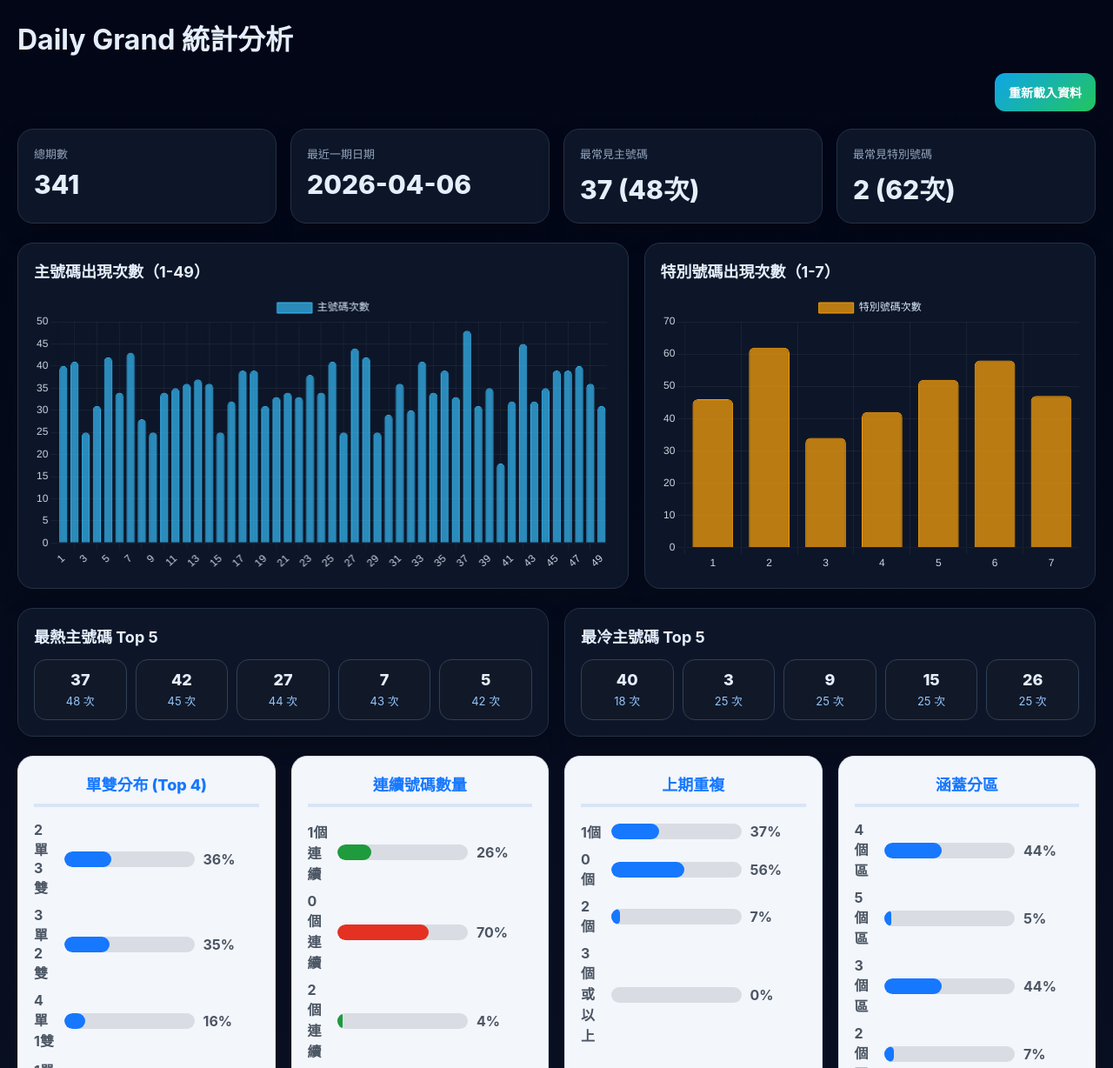
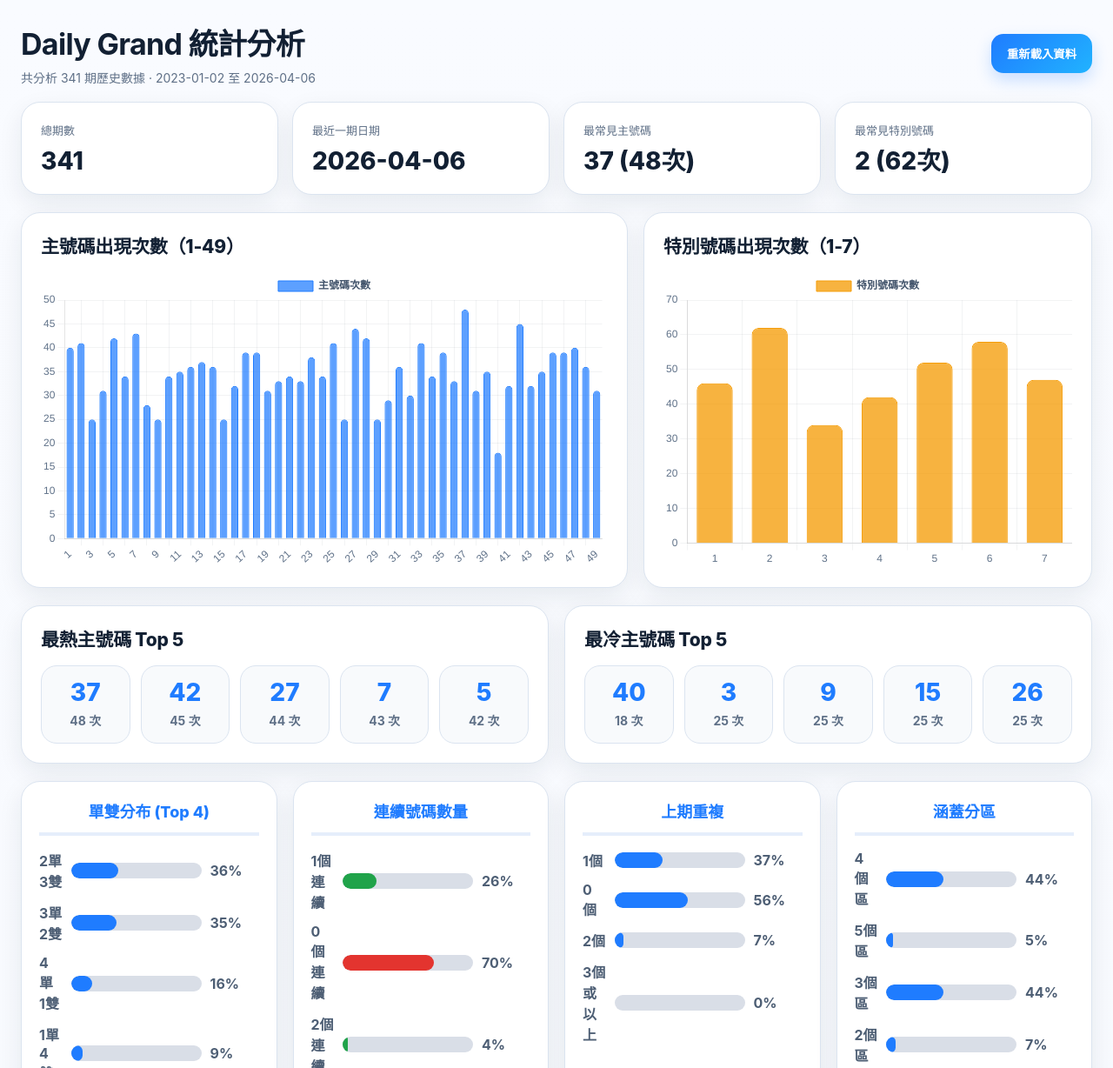
Before and after one commit to ycmycmkaka/daily-grand, a website: page index.html in a window 1280 px wide. Shown: the top 1228 px of the page at 87% size. Drawn offline with nearby package versions, Linux system fonts and the light colour scheme.

Commit message:
Update index.html

```diff
--- a/index.html
+++ b/index.html
@@ -7,21 +7,20 @@
   <script src="https://cdn.jsdelivr.net/npm/chart.js"></script>
   <style>
     :root {
-      --bg: #07111f;
-      --panel: #0f172a;
-      --panel-2: #111827;
-      --line: #243244;
-      --text: #e5eefb;
-      --muted: #93a4bd;
-      --blue: #38bdf8;
-      --green: #22c55e;
+      --bg: #f5f7fb;
+      --panel: #ffffff;
+      --panel-2: #f8fafc;
+      --border: #dbe4f0;
+      --text: #122033;
+      --muted: #5f7087;
+      --blue: #1f7cff;
+      --blue-soft: rgba(31, 124, 255, 0.16);
       --amber: #f59e0b;
-      --red: #ef4444;
-      --graybar: #d1d5db;
-      --card-light: #f8fafc;
-      --card-light-border: #d9e2ef;
-      --card-light-title: #1677ff;
-      --card-light-text: #4b5563;
+      --green: #20a34a;
+      --red: #e3342f;
+      --track: #d9dee7;
+      --shadow: 0 10px 28px rgba(18, 32, 51, 0.08);
+      --radius: 22px;
     }
 
     * { box-sizing: border-box; }
@@ -29,153 +28,169 @@
     body {
       margin: 0;
       font-family: -apple-system, BlinkMacSystemFont, "Segoe UI", Roboto, "Noto Sans TC", sans-serif;
-      background: linear-gradient(180deg, #020617, #0b1324 45%, #07111f);
+      background: linear-gradient(180deg, #f9fbff 0%, #f3f6fb 100%);
       color: var(--text);
     }
 
     .container {
-      max-width: 1360px;
+      max-width: 1380px;
       margin: 0 auto;
-      padding: 20px;
+      padding: 24px;
+    }
+
+    .header {
+      display: flex;
+      justify-content: space-between;
+      align-items: center;
+      gap: 16px;
+      margin-bottom: 18px;
     }
 
     h1 {
-      margin: 0 0 18px;
-      font-size: 32px;
+      margin: 0;
+      font-size: 34px;
+      letter-spacing: -0.02em;
     }
 
-    .topbar {
-      display: flex;
-      justify-content: flex-end;
-      margin-bottom: 20px;
+    .subline {
+      color: var(--muted);
+      margin-top: 6px;
+      font-size: 14px;
     }
 
     .btn {
-      border-radius: 12px;
-      padding: 12px 16px;
-      font-size: 14px;
       border: none;
       cursor: pointer;
       font-weight: 700;
       color: white;
-      background: linear-gradient(135deg, #0ea5e9, #22c55e);
+      background: linear-gradient(135deg, #1f7cff, #21b3ff);
+      border-radius: 14px;
+      padding: 13px 18px;
+      box-shadow: 0 8px 18px rgba(31, 124, 255, 0.22);
+      white-space: nowrap;
     }
 
     .metrics {
       display: grid;
-      grid-template-columns: repeat(4, 1fr);
+      grid-template-columns: repeat(4, minmax(0, 1fr));
       gap: 16px;
-      margin-bottom: 22px;
+      margin-bottom: 20px;
     }
 
     .card {
-      background: rgba(15, 23, 42, 0.92);
-      border: 1px solid var(--line);
-      border-radius: 18px;
-      padding: 18px;
-      box-shadow: 0 10px 24px rgba(0,0,0,0.20);
+      background: var(--panel);
+      border: 1px solid var(--border);
+      border-radius: var(--radius);
+      padding: 22px;
+      box-shadow: var(--shadow);
     }
 
     .metric-label {
       color: var(--muted);
       font-size: 13px;
+      margin-bottom: 10px;
     }
 
     .metric-value {
-      margin-top: 8px;
-      font-size: 30px;
+      font-size: 28px;
       font-weight: 800;
+      line-height: 1.15;
+      word-break: break-word;
     }
 
     .layout-2 {
       display: grid;
       grid-template-columns: 1.15fr 0.85fr;
       gap: 18px;
-      margin-bottom: 22px;
+      margin-bottom: 20px;
     }
 
     .layout-3 {
       display: grid;
       grid-template-columns: 1fr 1fr;
       gap: 18px;
-      margin-bottom: 22px;
+      margin-bottom: 20px;
     }
 
     .layout-4 {
       display: grid;
-      grid-template-columns: repeat(4, 1fr);
+      grid-template-columns: repeat(4, minmax(0, 1fr));
       gap: 18px;
-      margin-bottom: 22px;
+      margin-bottom: 20px;
     }
 
     .section-title {
-      margin: 0 0 14px;
-      font-size: 18px;
+      margin: 0 0 16px;
+      font-size: 21px;
+      font-weight: 800;
+      letter-spacing: -0.01em;
     }
 
     .chart-box {
-      height: 320px;
+      height: 340px;
     }
 
     .balls-grid {
       display: grid;
-      grid-template-columns: repeat(5, 1fr);
-      gap: 10px;
+      grid-template-columns: repeat(5, minmax(0, 1fr));
+      gap: 12px;
     }
 
     .ball-stat {
       background: var(--panel-2);
-      border: 1px solid #2f4057;
-      border-radius: 14px;
-      padding: 12px;
+      border: 1px solid var(--border);
+      border-radius: 18px;
+      padding: 16px 10px;
       text-align: center;
     }
 
     .ball-number {
-      font-size: 18px;
+      font-size: 28px;
       font-weight: 800;
+      line-height: 1;
+      margin-bottom: 8px;
+      color: var(--blue);
     }
 
     .ball-count {
-      color: #93c5fd;
-      font-size: 13px;
-      margin-top: 4px;
+      color: var(--muted);
+      font-size: 14px;
+      font-weight: 700;
     }
 
     .analysis-card {
-      background: #f3f6fb;
-      border: 1px solid var(--card-light-border);
-      border-radius: 18px;
-      padding: 18px 18px 14px;
-      color: #111827;
+      background: var(--panel);
+      border: 1px solid var(--border);
+      border-radius: var(--radius);
+      padding: 20px;
+      box-shadow: var(--shadow);
     }
 
     .analysis-title {
       margin: 0 0 16px;
       font-size: 18px;
       font-weight: 800;
-      color: var(--card-light-title);
+      color: var(--blue);
       text-align: center;
-      padding-bottom: 10px;
-      border-bottom: 4px solid #d8e5f7;
+      padding-bottom: 12px;
+      border-bottom: 4px solid #e5eefb;
     }
 
     .analysis-row {
       display: grid;
-      grid-template-columns: 1fr 150px 64px;
+      grid-template-columns: 1fr 150px 56px;
       gap: 10px;
       align-items: center;
-      margin-bottom: 10px;
+      margin-bottom: 12px;
       font-weight: 700;
-      color: var(--card-light-text);
+      color: #4d5e74;
     }
 
     .bar-track {
       height: 18px;
-      background: #d9dde3;
+      background: var(--track);
       border-radius: 999px;
       overflow: hidden;
-      position: relative;
     }
 
     .bar-fill {
@@ -183,26 +198,50 @@
       border-radius: 999px;
     }
 
-    .blue { background: #1677ff; }
-    .green { background: #1f9a3c; }
-    .red { background: #e43122; }
+    .blue { background: var(--blue); }
+    .green { background: var(--green); }
+    .red { background: var(--red); }
+
+    .table-topline {
+      display: flex;
+      justify-content: space-between;
+      align-items: baseline;
+      gap: 12px;
+      margin-bottom: 14px;
+    }
+
+    .table-note {
+      color: var(--muted);
+      font-size: 13px;
+    }
+
+    .table-wrap {
+      overflow: auto;
+      border: 1px solid var(--border);
+      border-radius: 18px;
+    }
 
     table {
       width: 100%;
       border-collapse: collapse;
+      background: white;
     }
 
     th, td {
-      padding: 12px 10px;
+      padding: 14px 12px;
       text-align: left;
-      border-bottom: 1px solid var(--line);
+      border-bottom: 1px solid #e8eef6;
       font-size: 14px;
       vertical-align: top;
     }
 
     th {
       color: var(--muted);
-      font-weight: 600;
+      font-weight: 700;
+      background: #f8fbff;
+      position: sticky;
+      top: 0;
+      z-index: 1;
     }
 
     .num-row {
@@ -218,15 +257,17 @@
       display: inline-flex;
       align-items: center;
       justify-content: center;
-      background: rgba(56, 189, 248, 0.9);
-      color: #fff;
-      font-weight: 700;
+      background: var(--blue-soft);
+      color: var(--blue);
+      border: 1px solid rgba(31, 124, 255, 0.18);
+      font-weight: 800;
       font-size: 13px;
     }
 
     .num-badge.special {
-      background: rgba(245, 158, 11, 0.95);
-      color: #111827;
+      background: rgba(245, 158, 11, 0.14);
+      color: #b66a00;
+      border-color: rgba(245, 158, 11, 0.24);
     }
 
     @media (max-width: 1200px) {
@@ -238,21 +279,25 @@
       .layout-2, .layout-3 { grid-template-columns: 1fr; }
     }
 
-    @media (max-width: 680px) {
+    @media (max-width: 720px) {
       .container { padding: 14px; }
+      .header { flex-direction: column; align-items: stretch; }
       .metrics { grid-template-columns: 1fr; }
       .layout-4 { grid-template-columns: 1fr; }
       .balls-grid { grid-template-columns: repeat(3, 1fr); }
-      .analysis-row { grid-template-columns: 1fr 120px 54px; }
-      h1 { font-size: 26px; }
+      .analysis-row { grid-template-columns: 1fr 120px 52px; }
+      h1 { font-size: 28px; }
+      .metric-value { font-size: 24px; }
     }
   </style>
 </head>
 <body>
   <div class="container">
-    <h1>Daily Grand 統計分析</h1>
-
-    <div class="topbar">
+    <div class="header">
+      <div>
+        <h1>Daily Grand 統計分析</h1>
+        <div class="subline" id="historySummary">載入中…</div>
+      </div>
       <button id="reloadBtn" class="btn">重新載入資料</button>
     </div>
 
@@ -320,8 +365,11 @@
     </div>
 
     <div class="card">
-      <h2 class="section-title">最近開獎記錄</h2>
-      <div style="overflow:auto;">
+      <div class="table-topline">
+        <h2 class="section-title" style="margin-bottom:0;">最近開獎記錄</h2>
+        <div class="table-note" id="tableNote">顯示最近 80 期</div>
+      </div>
+      <div class="table-wrap">
         <table>
           <thead>
             <tr>
@@ -377,6 +425,11 @@
 
       document.getElementById("topMain").textContent = topMain ? `${topMain[0]} (${topMain[1]}次)` : "-";
       document.getElementById("topSpecial").textContent = topSpecial ? `${topSpecial[0]} (${topSpecial[1]}次)` : "-";
+
+      const oldest = rows[rows.length - 1];
+      document.getElementById("historySummary").textContent = oldest
+        ? `共分析 ${rows.length} 期歷史數據 · ${formatDate(oldest.date)} 至 ${formatDate(rows[0].date)}`
+        : "";
     }
 
     function renderChart(canvasId, currentInstance, labels, data, label, colorA, colorB) {
@@ -391,24 +444,26 @@
             backgroundColor: colorA,
             borderColor: colorB,
             borderWidth: 1,
-            borderRadius: 6
+            borderRadius: 8,
+            barPercentage: 0.78,
+            categoryPercentage: 0.84
           }]
         },
         options: {
           responsive: true,
           maintainAspectRatio: false,
           plugins: {
-            legend: { labels: { color: "#dbeafe" } }
+            legend: { labels: { color: "#42546b", font: { weight: 700 } } }
           },
           scales: {
             x: {
-              ticks: { color: "#cbd5e1" },
-              grid: { color: "rgba(255,255,255,0.05)" }
+              ticks: { color: "#607289" },
+              grid: { color: "rgba(18, 32, 51, 0.05)" }
             },
             y: {
               beginAtZero: true,
-              ticks: { color: "#cbd5e1" },
-              grid: { color: "rgba(255,255,255,0.05)" }
+              ticks: { color: "#607289" },
+              grid: { color: "rgba(18, 32, 51, 0.05)" }
             }
           }
         }
@@ -476,9 +531,7 @@
 
     function countDistribution(items) {
       const map = {};
-      items.forEach(v => {
-        map[v] = (map[v] || 0) + 1;
-      });
+      items.forEach(v => { map[v] = (map[v] || 0) + 1; });
       return map;
     }
 
@@ -515,12 +568,11 @@
       renderProgressRows("oddEvenDist", oddEvenItems, "blue");
 
       const consecutiveMap = countDistribution(rows.map(r => getConsecutiveCount(r.numbers)));
-      const consecutiveItems = [1, 0, 2, 3, 4]
-        .map(n => ({
-          label: `${n}個連續`,
-          pct: percent(consecutiveMap[n] || 0, total),
-          color: n === 1 || n === 2 ? "green" : (n === 0 ? "red" : "green")
-        }));
+      const consecutiveItems = [1, 0, 2, 3, 4].map(n => ({
+        label: `${n}個連續`,
+        pct: percent(consecutiveMap[n] || 0, total),
+        color: n === 0 ? "red" : "green"
+      }));
       renderProgressRows("consecutiveDist", consecutiveItems);
 
       const repeatValues = [];
@@ -539,7 +591,6 @@
         const count = item.key === "3plus"
           ? (repeatMap[3] || 0) + (repeatMap[4] || 0) + (repeatMap[5] || 0)
           : (repeatMap[item.key] || 0);
-
         return {
           label: item.label,
           pct: percent(count, repeatTotal),
@@ -550,7 +601,7 @@
 
       const zoneMap = countDistribution(rows.map(r => getZoneCount(r.numbers)));
       const zoneItems = [4, 5, 3, 2, 1]
-        .filter(z => zoneMap[z])
+        .filter(z => zoneMap[z] !== undefined)
         .map(z => ({
           label: `${z}個區`,
           pct: percent(zoneMap[z], total),
@@ -560,7 +611,9 @@
     }
 
     function renderTable(rows) {
-      document.getElementById("resultsTableBody").innerHTML = rows.slice(0, 40).map(r => `
+      const visibleRows = rows.slice(0, 80);
+      document.getElementById("tableNote").textContent = `顯示最近 ${visibleRows.length} 期（總共 ${rows.length} 期）`;
+      document.getElementById("resultsTableBody").innerHTML = visibleRows.map(r => `
         <tr>
           <td>${formatDate(r.date)}</td>
           <td>
@@ -588,8 +641,8 @@
         Object.keys(mainFreq),
         Object.values(mainFreq),
         "主號碼次數",
-        "rgba(56, 189, 248, 0.70)",
-        "rgba(56, 189, 248, 1)"
+        "rgba(31, 124, 255, 0.72)",
+        "rgba(31, 124, 255, 1)"
       );
 
       specialChartInstance = renderChart(
@@ -598,7 +651,7 @@
         Object.keys(specialFreq),
         Object.values(specialFreq),
         "特別號碼次數",
-        "rgba(245, 158, 11, 0.75)",
+        "rgba(245, 158, 11, 0.78)",
         "rgba(245, 158, 11, 1)"
       );
     }
```
